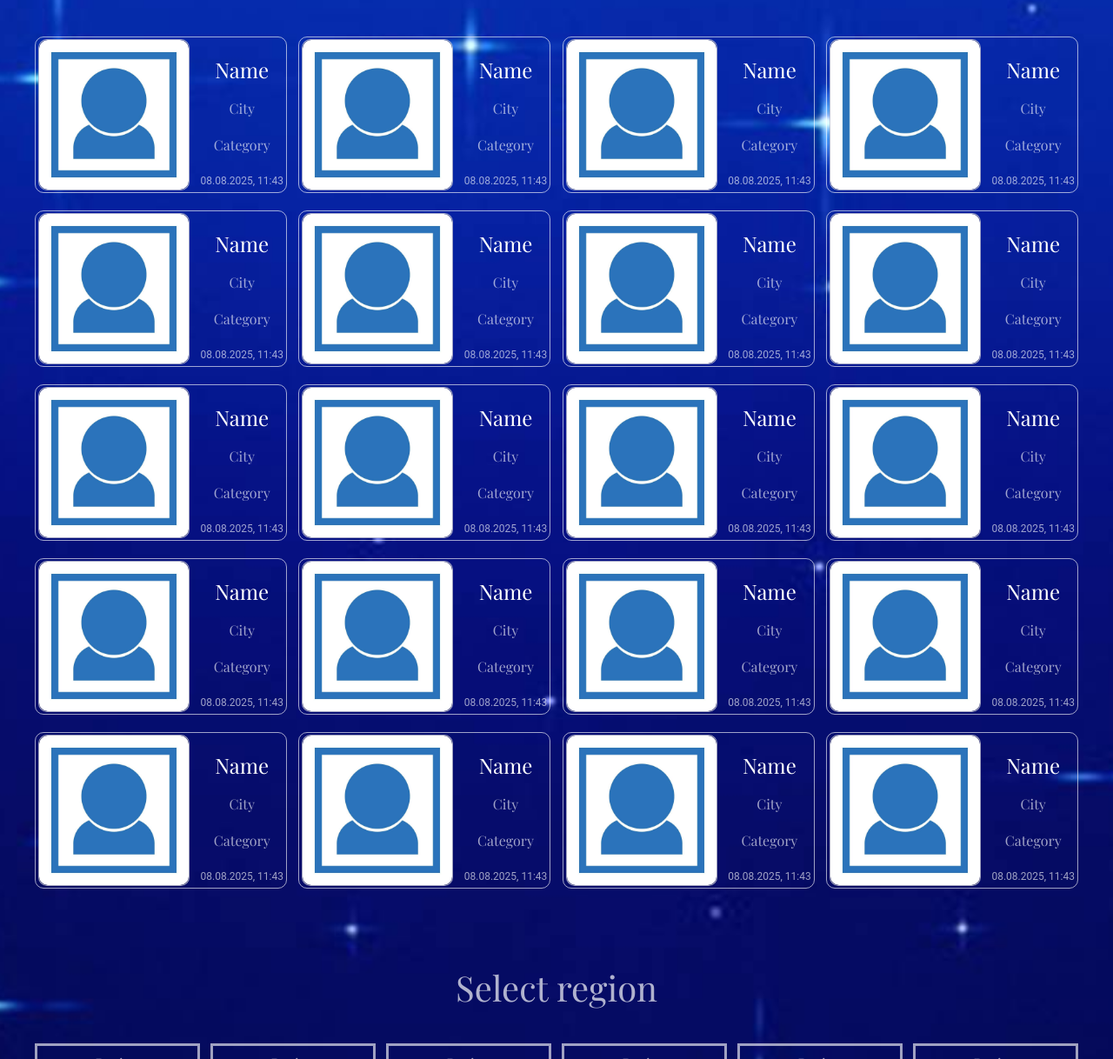
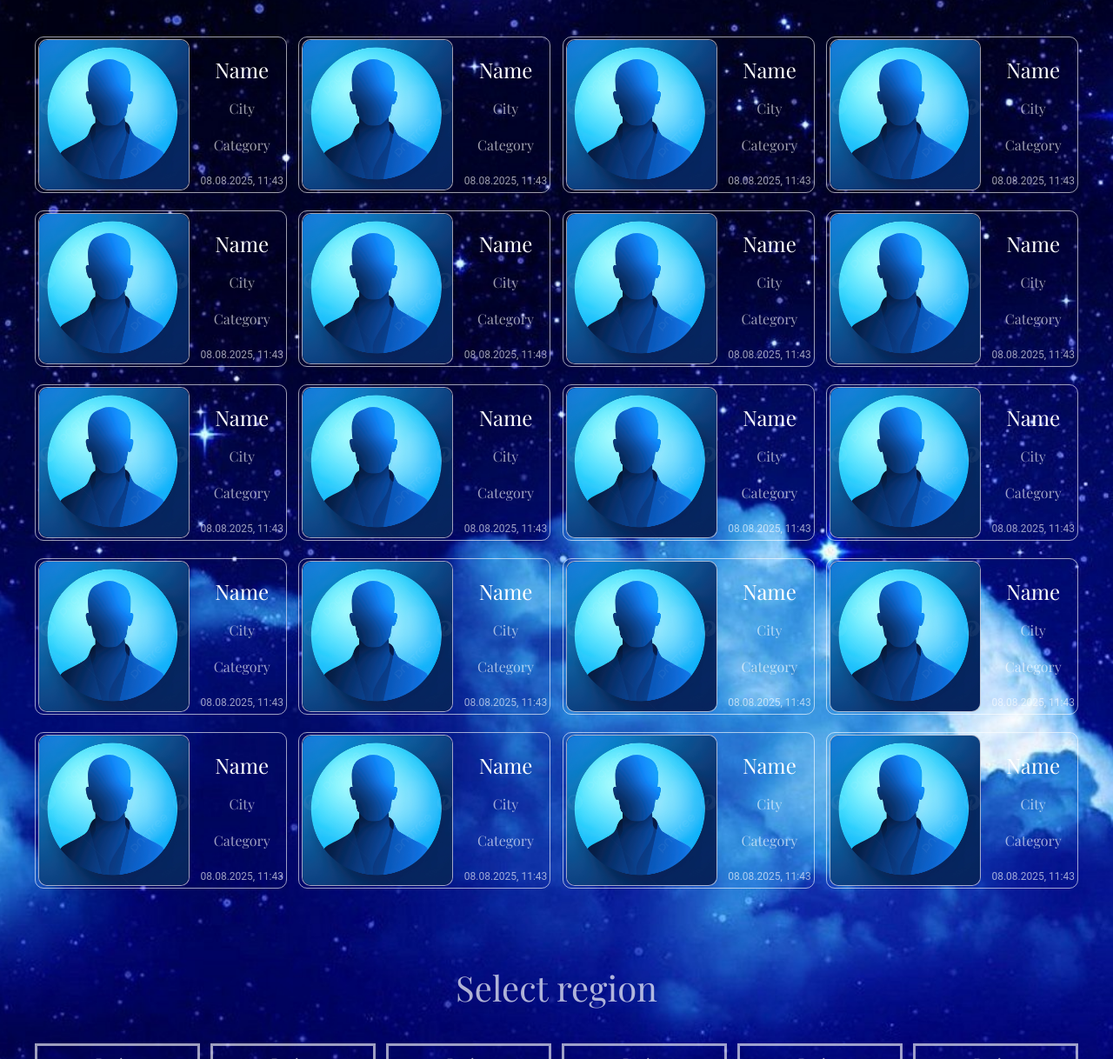
Before and after one commit to VIKTORIYA-S/prototype, a plain HTML site: page index.html in a window 1280 px wide. Shown: the part 662-1880 px from the top of the page at 87% size. Drawn offline with nearby package versions, Linux system fonts and the light colour scheme; a web font is replaced by a local one.

Commit message:
fix: fix styles

```diff
--- a/index.html
+++ b/index.html
@@ -33,7 +33,7 @@
         <section class="home" id="home">
             <div class="container home__container">
                 <div class="home__wrapper-img">
-                    <img class="home__img" src="img/background_photo.jpg" alt="photo">
+                    <img class="home__img" src="img/background_photo.jpg" loading="lazy" alt="photo">
                 </div>
                 <h1 class="title">«ModelConnect Miami – fresh profiles»</h1>
             </div>
@@ -43,7 +43,7 @@
                 <h2 class="section__title">Profiles</h2>
                 <article class="card">
                     <div class="card__photo">
-                        <img class="card__img" src="img/avatar_1.jpg" alt="">
+                        <img class="card__img" src="img/avatar.jpg" loading="lazy" alt="">
                     </div>
                     <div class="card__content">
                         <j3 class="card__name">Name</j3>
@@ -54,7 +54,7 @@
                 </article>
                 <article class="card">
                     <div class="card__photo">
-                        <img class="card__img" src="img/avatar_1.jpg" alt="">
+                        <img class="card__img" src="img/avatar.jpg" loading="lazy" alt="">
                     </div>
                     <div class="card__content">
                         <h3 class="card__name">Name</h3>
@@ -65,7 +65,7 @@
                 </article>
                 <article class="card">
                     <div class="card__photo">
-                        <img class="card__img" src="img/avatar_1.jpg" alt="">
+                        <img class="card__img" src="img/avatar.jpg" loading="lazy" alt="">
                     </div>
                     <div class="card__content">
                         <h3 class="card__name">Name</h3>
@@ -76,7 +76,7 @@
                 </article>
                 <article class="card">
                     <div class="card__photo">
-                        <img class="card__img" src="img/avatar_1.jpg" alt="">
+                        <img class="card__img" src="img/avatar.jpg" loading="lazy" alt="">
                     </div>
                     <div class="card__content">
                         <h3 class="card__name">Name</h3>
@@ -87,7 +87,7 @@
                 </article>
                 <article class="card">
                     <div class="card__photo">
-                        <img class="card__img" src="img/avatar_1.jpg" alt="">
+                        <img class="card__img" src="img/avatar.jpg" loading="lazy" alt="">
                     </div>
                     <div class="card__content">
                         <h3 class="card__name">Name</h3>
@@ -98,7 +98,7 @@
                 </article>
                 <article class="card">
                     <div class="card__photo">
-                        <img class="card__img" src="img/avatar_1.jpg" alt="">
+                        <img class="card__img" src="img/avatar.jpg" loading="lazy" alt="">
                     </div>
                     <div class="card__content">
                         <h3 class="card__name">Name</h3>
@@ -109,7 +109,7 @@
                 </article>
                 <article class="card">
                     <div class="card__photo">
-                        <img class="card__img" src="img/avatar_1.jpg" alt="">
+                        <img class="card__img" src="img/avatar.jpg" loading="lazy" alt="">
                     </div>
                     <div class="card__content">
                         <h3 class="card__name">Name</h3>
@@ -120,7 +120,7 @@
                 </article>
                 <article class="card">
                     <div class="card__photo">
-                        <img class="card__img" src="img/avatar_1.jpg" alt="">
+                        <img class="card__img" src="img/avatar.jpg" loading="lazy" alt="">
                     </div>
                     <div class="card__content">
                         <h3 class="card__name">Name</h3>
@@ -131,7 +131,7 @@
                 </article>
                 <article class="card">
                     <div class="card__photo">
-                        <img class="card__img" src="img/avatar_1.jpg" alt="">
+                        <img class="card__img" src="img/avatar.jpg" loading="lazy" alt="">
                     </div>
                     <div class="card__content">
                         <h3 class="card__name">Name</h3>
@@ -142,7 +142,7 @@
                 </article>
                 <article class="card">
                     <div class="card__photo">
-                        <img class="card__img" src="img/avatar_1.jpg" alt="">
+                        <img class="card__img" src="img/avatar.jpg" loading="lazy" loading="lazy" alt="">
                     </div>
                     <div class="card__content">
                         <h3 class="card__name">Name</h3>
@@ -153,7 +153,7 @@
                 </article>
                 <article class="card">
                     <div class="card__photo">
-                        <img class="card__img" src="img/avatar_1.jpg" alt="">
+                        <img class="card__img" src="img/avatar.jpg" loading="lazy" alt="">
                     </div>
                     <div class="card__content">
                         <h3 class="card__name">Name</h3>
@@ -164,7 +164,7 @@
                 </article>
                 <article class="card">
                     <div class="card__photo">
-                        <img class="card__img" src="img/avatar_1.jpg" alt="">
+                        <img class="card__img" src="img/avatar.jpg" loading="lazy" alt="">
                     </div>
                     <div class="card__content">
                         <h3 class="card__name">Name</h3>
@@ -175,7 +175,7 @@
                 </article>
                 <article class="card">
                     <div class="card__photo">
-                        <img class="card__img" src="img/avatar_1.jpg" alt="">
+                        <img class="card__img" src="img/avatar.jpg" loading="lazy" alt="">
                     </div>
                     <div class="card__content">
                         <h3 class="card__name">Name</h3>
@@ -186,7 +186,7 @@
                 </article>
                 <article class="card">
                     <div class="card__photo">
-                        <img class="card__img" src="img/avatar_1.jpg" alt="">
+                        <img class="card__img" src="img/avatar.jpg" loading="lazy" alt="">
                     </div>
                     <div class="card__content">
                         <h3 class="card__name">Name</h3>
@@ -197,7 +197,7 @@
                 </article>
                 <article class="card">
                     <div class="card__photo">
-                        <img class="card__img" src="img/avatar_1.jpg" alt="">
+                        <img class="card__img" src="img/avatar.jpg" loading="lazy" alt="">
                     </div>
                     <div class="card__content">
                         <h3 class="card__name">Name</h3>
@@ -208,7 +208,7 @@
                 </article>
                 <article class="card">
                     <div class="card__photo">
-                        <img class="card__img" src="img/avatar_1.jpg" alt="">
+                        <img class="card__img" src="img/avatar.jpg" loading="lazy" alt="">
                     </div>
                     <div class="card__content">
                         <h3 class="card__name">Name</h3>
@@ -219,7 +219,7 @@
                 </article>
                 <article class="card">
                     <div class="card__photo">
-                        <img class="card__img" src="img/avatar_1.jpg" alt="">
+                        <img class="card__img" src="img/avatar.jpg" loading="lazy" alt="">
                     </div>
                     <div class="card__content">
                         <h3 class="card__name">Name</h3>
@@ -230,7 +230,7 @@
                 </article>
                 <article class="card">
                     <div class="card__photo">
-                        <img class="card__img" src="img/avatar_1.jpg" alt="">
+                        <img class="card__img" src="img/avatar.jpg" loading="lazy" alt="">
                     </div>
                     <div class="card__content">
                         <h3 class="card__name">Name</h3>
@@ -241,7 +241,7 @@
                 </article>
                 <article class="card">
                     <div class="card__photo">
-                        <img class="card__img" src="img/avatar_1.jpg" alt="">
+                        <img class="card__img" src="img/avatar.jpg" loading="lazy" alt="">
                     </div>
                     <div class="card__content">
                         <h3 class="card__name">Name</h3>
@@ -252,7 +252,7 @@
                 </article>
                 <article class="card">
                     <div class="card__photo">
-                        <img class="card__img" src="img/avatar_1.jpg" alt="">
+                        <img class="card__img" src="img/avatar.jpg" loading="lazy" alt="">
                     </div>
                     <div class="card__content">
                         <h3 class="card__name">Name</h3>
@@ -311,16 +311,16 @@
                 <span class="footer__email">abc@abc.com</span>
                 <ul class="footer__list">
                     <li class="footer__social">
-                        <img src="img/facebook.svg" alt="">
+                        <img src="img/facebook.svg" loading="lazy" alt="">
                     </li>
                     <li class="footer__social">
-                        <img src="img/instagram.svg" alt="">
+                        <img src="img/instagram.svg" loading="lazy" alt="">
                     </li>
                     <li class="footer__social">
-                        <img src="img/tvitter.svg" alt="">
+                        <img src="img/tvitter.svg" loading="lazy" alt="">
                     </li>
                     <li class="footer__social">
-                        <img src="img/you_tube.svg" alt="">
+                        <img src="img/you_tube.svg" loading="lazy" alt="">
                     </li>
                 </ul>
             </div>
--- a/style.css
+++ b/style.css
@@ -44,7 +44,9 @@ section {
 .wrapper {
     width: 100%;
     min-height: 100vh;
-    background-image: url(img/1647188682_8-abrakadabra-fun-p-zvezdnoe-nebo-dlya-prezentatsii-8.jpg);
+    background-image: url(img/45.jpg);
+    /* background-image: url(img/1055.jpg); */
+    /* background-image: url(img/1647188682_8-abrakadabra-fun-p-zvezdnoe-nebo-dlya-prezentatsii-8.jpg); */
     background-repeat: no-repeat;
     background-size: cover;
     background-position: center;
@@ -380,3 +382,6 @@ section {
     align-items: center;
     justify-content: center
 }
+
+/* /////////////////////////////////////// */
+/* page_region */
```
Also changed, not shown: img/page_region.html (added, +12 -0 lines), img/1055.jpg (added), img/45.jpg (added), img/avatar_1.jpg (deleted), img/images.jpeg (added).
